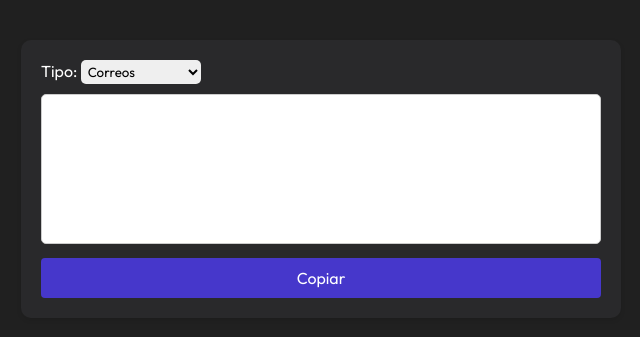
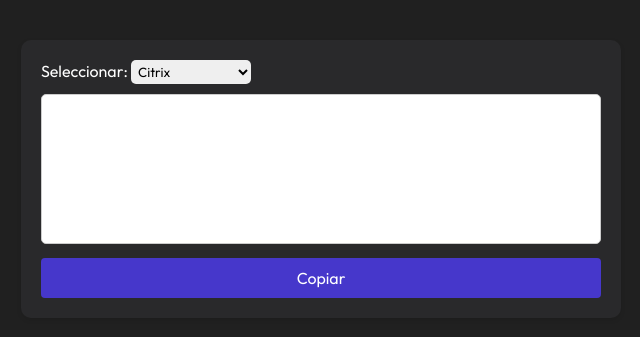
Before and after one commit to xantosromerodev/dropdown-text, a plain HTML site: page index.html in a window 1280 px wide. Shown: the part 221-558 px from the top of the page, without its empty margins (319-959 px from the left). Drawn offline with Linux system fonts and the light colour scheme.

Commit message:
Marcado HTML modificado

```diff
--- a/index.html
+++ b/index.html
@@ -11,12 +11,15 @@
     <main>
       <section class="card">
         <div>
-          <label for="option">Tipo:</label>
+          <label for="option">Seleccionar:</label>
           <select name="option" id="option" onchange="mostrarTexto()">
-            <option value="email">Correos</option>
+            <option value="citrix">Citrix</option>
+            <option value="commvault">Commvault</option>
+            <option value="entrega">Entrega equipo</option>
             <option value="fenix">Fenix ATC</option>
+            <option value="oracle">Fenix Oracle</option>
             <option value="office">Office 365</option>
-            <option value="oracle">Fenix Oracle</option>
+            <option value="mantenimiento">Mantenimiento</option>
           </select>
         </div>
         <textarea name="txtarea" id="txtarea" rows="4" cols="60" readonly></textarea
```
